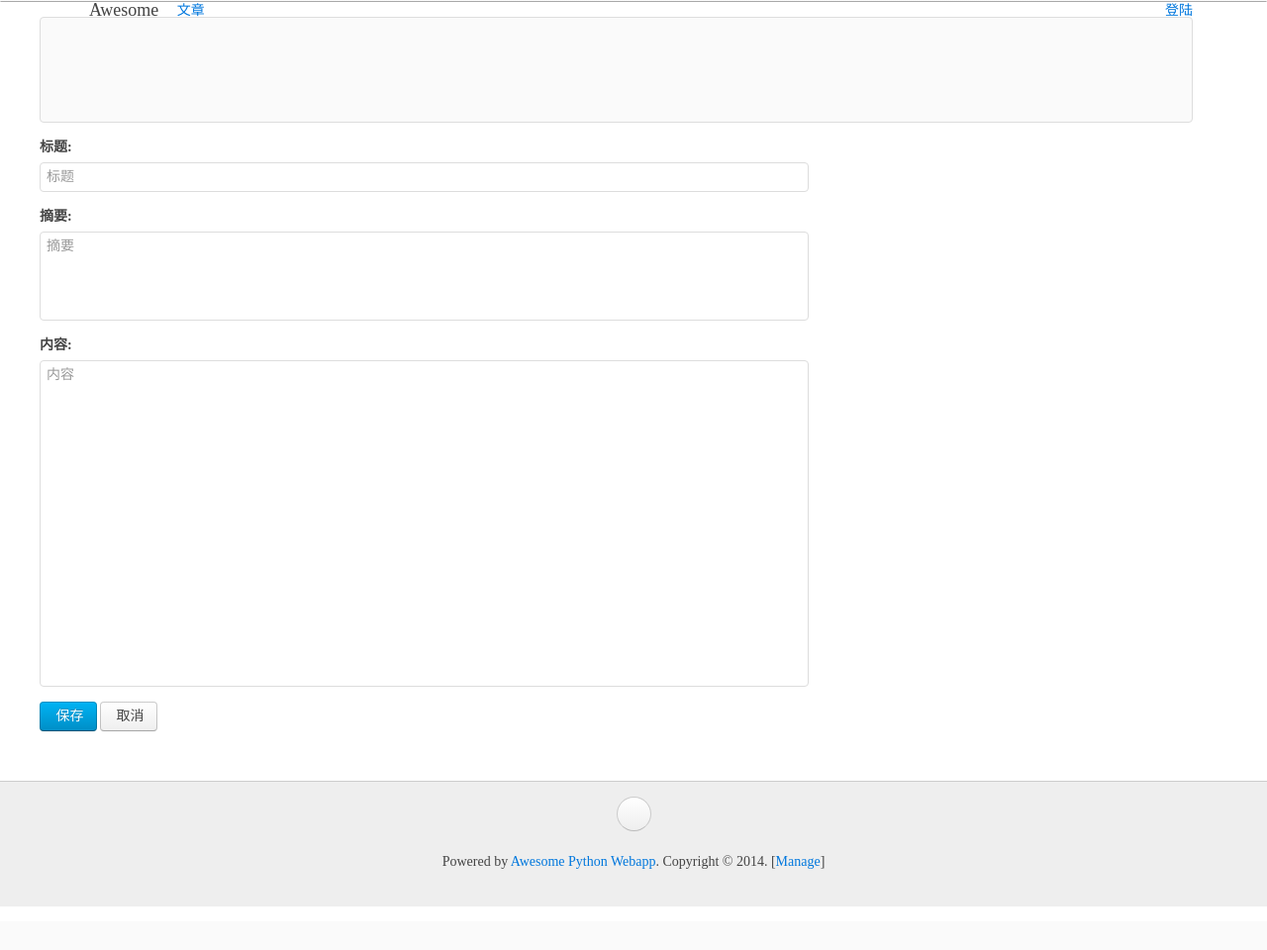
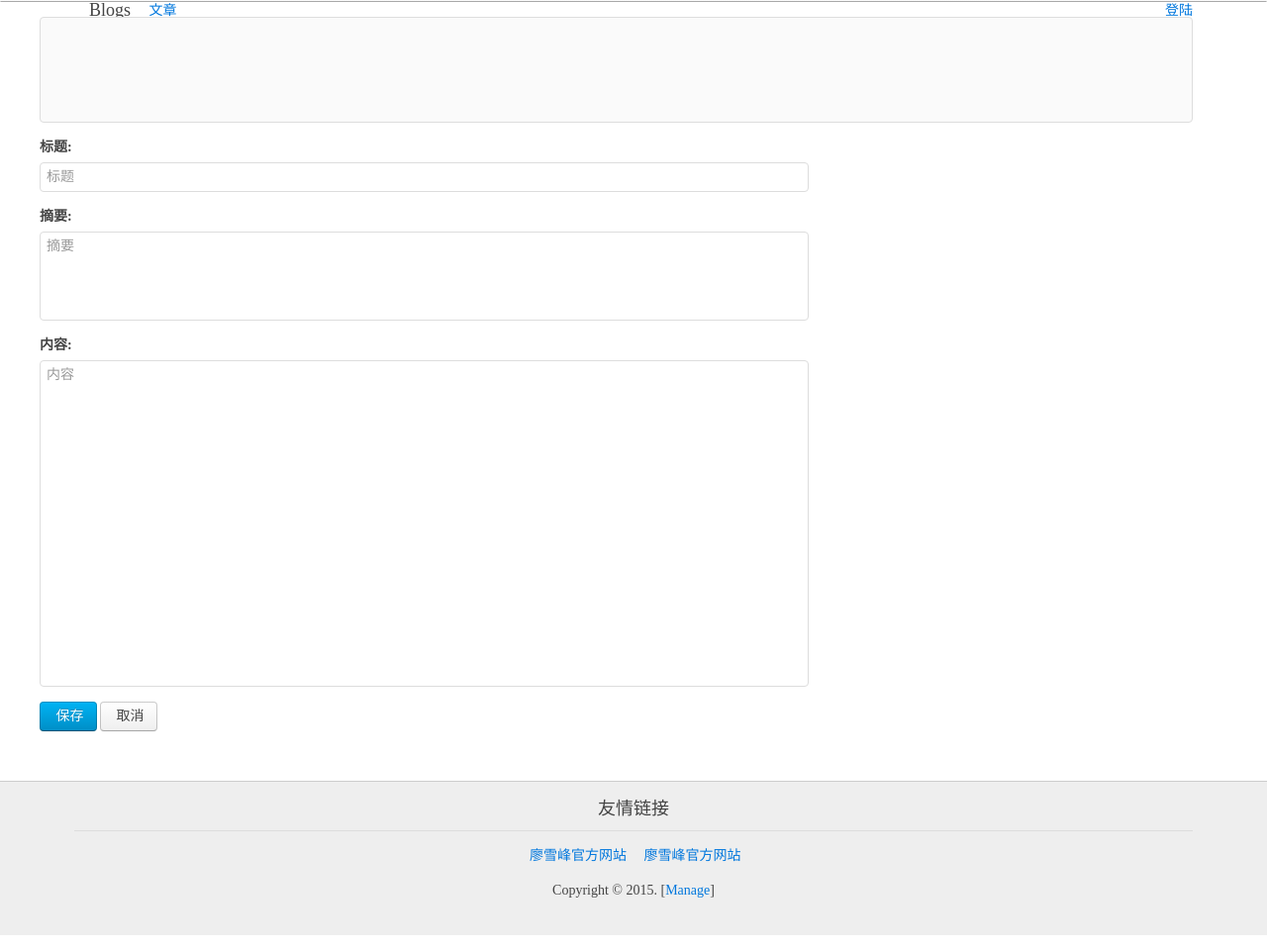
Before and after one commit to tuouo/selfstudy, a Python web app: template www/templates/manage_blog_edit.html in a window 1280 px wide. Shown: the whole page at 99% size. Before the commit the page ends 878 px from the top, so only its background shows below. Run offline with Jinja, Linux system fonts and the light colour scheme; the template is opened without the code that fills it, so the values that code supplies are empty.

Commit message:
reformed

```diff
--- a/www/templates/__base__.html
+++ b/www/templates/__base__.html
@@ -20,7 +20,7 @@
 <head>
     <meta charset="utf-8" />
     {% block meta %}<!-- block meta  -->{% endblock %}
-    <title>{% block title %} ? {% endblock %} - Awesome Python Webapp</title>
+    <title>{% block title %} ? {% endblock %} - Blogs </title>
     <link rel="stylesheet" href="static/css/uikit.min.css" />
     <link rel="stylesheet" href="static/css/uikit.gradient.min.css" />
     <link rel="stylesheet" href="static/css/awesome.css" />
@@ -35,11 +35,10 @@
 <body>
     <nav class="uk-navbar uk-navbar-attached uk-margin-bottom">
         <div class="uk-container uk-container-center">
-            <a href="/" class="uk-navbar-brand">Awesome</a>
+            <a href="/" class="uk-navbar-brand">Blogs</a>
             <ul class="uk-navbar-nav">
                 <li data-url="blogs"><a href="/"><i class="uk-icon-home"></i> 文章</a></li>
-                <li><a target="_blank" href="http://www.liaoxuefeng.com/wiki/0014316089557264a6b348958f449949df42a6d3a2e542c000"><i class="uk-icon-book"></i> 教程</a></li>
-                <li><a target="_blank" href="https://github.com/michaelliao/awesome-python3-webapp"><i class="uk-icon-code"></i> 源码</a></li>
+                <li><a target="_blank" href="https://github.com/tuouo/PythonWeb"><i class="uk-icon-code"></i> 源码</a></li>
             </ul>
             <div class="uk-navbar-flip">
                 <ul class="uk-navbar-nav">
@@ -73,10 +72,14 @@
     <div class="uk-margin-large-top" style="background-color:#eee; border-top:1px solid #ccc;">
         <div class="uk-container uk-container-center uk-text-center">
             <div class="uk-panel uk-margin-top uk-margin-bottom">
-                <p>
-                    <a target="_blank" href="https://github.com/tuouo" class="uk-icon-button uk-icon-github"></a>
-                </p>
-                <p>Powered by <a href="http://awesome.liaoxuefeng.com">Awesome Python Webapp</a>. Copyright &copy; 2014. [<a href="/manage/" target="_blank">Manage</a>]</p>
+                <div class="uk-panel uk-panel-header">
+                    <h3 class="uk-panel-title">友情链接</h3>
+                    <ul class="uk-list uk-list-line">
+                        <li><i class="uk-icon-thumbs-o-up"></i> <a target="_blank" href="www.liaoxuefeng.com">廖雪峰官方网站</a>
+                        &nbsp&nbsp&nbsp<i class="uk-icon-thumbs-o-up"></i> <a target="_blank" href="www.liaoxuefeng.com">廖雪峰官方网站</a></li>
+                    </ul>
+                </div>
+                <p>Copyright &copy; 2015. [<a href="/manage/" target="_blank">Manage</a>]</p>
                 <a target="_blank" href="http://www.w3.org/TR/html5/"><i class="uk-icon-html5" style="font-size:64px; color: #444;"></i></a>
             </div>
 
```
Also changed, not shown: www/templates/blogs.html (+25 -10 lines).
